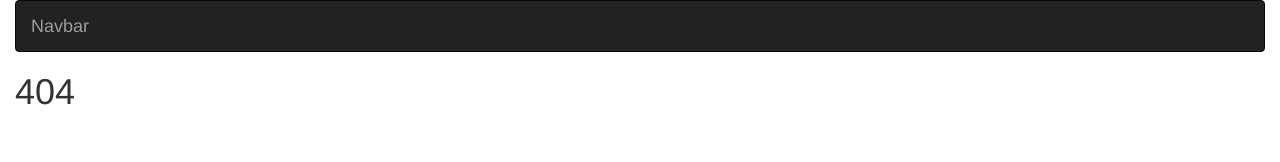
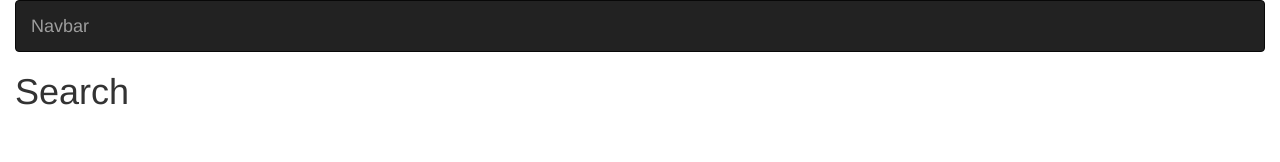
Before and after one commit to tearingItUp786/react-wp, a React app: page /search in a window 1280 px wide. Shown: the top 162 px of the page. Built offline with nearby package versions, Linux system fonts and the light colour scheme.

Commit message:
# Please include a useful commit message!

```diff
--- a/js/Main.jsx
+++ b/js/Main.jsx
@@ -3,6 +3,7 @@
 import React, { Component } from 'react';
 import { BrowserRouter, Route, Switch } from 'react-router-dom';
 import Landing from './Landing';
+import Search from './Search';
 import Fourohfour from './Fourohfour';
 
 class Main extends Component<{}, { searchTerm: string }> {
@@ -10,7 +11,7 @@ class Main extends Component<{}, { searchTerm: string }> {
     searchTerm: ''
   };
 
-  handleSearchTermChange = (event: SyntheticKeyboardEvent & { target: HTMLInputElement }) => {
+  handleSearchTermChange = (event: SyntheticInputEvent<HTMLInputElement>) => {
     this.setState({ searchTerm: event.target.value });
   };
 
@@ -29,6 +30,7 @@ class Main extends Component<{}, { searchTerm: string }> {
               />
             )}
           />
+          <Route exact path="/search" component={ (props) => <Search searchTerm={this.state.searchTerm} {...props} />} />
           <Route component={Fourohfour} />
         </Switch>
       </BrowserRouter>
--- a/js/Search.jsx
+++ b/js/Search.jsx
@@ -1,4 +1,6 @@
+// @flow
+
 import React from 'react';
 
-const Search = () => <h1>Search</h1>;
+const Search = (props: { searchTerm: string }) => <div><h1>Search</h1><h2>{props.searchTerm}</h2></div>;
 export default Search;
```
Also changed, not shown: js/Landing.jsx (+4 -5 lines), 1 other file (tests, documents, lock files or other folders).
